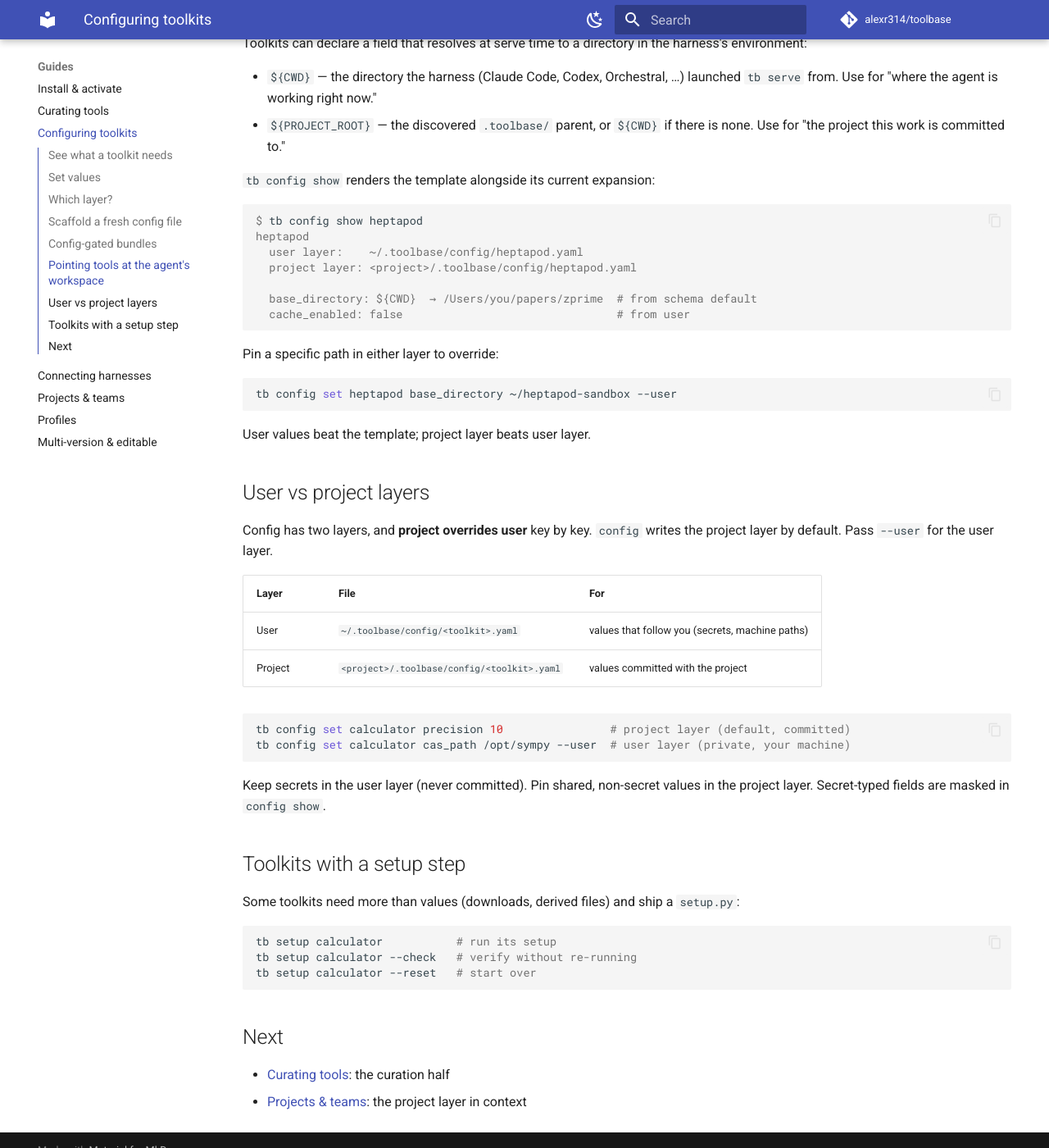
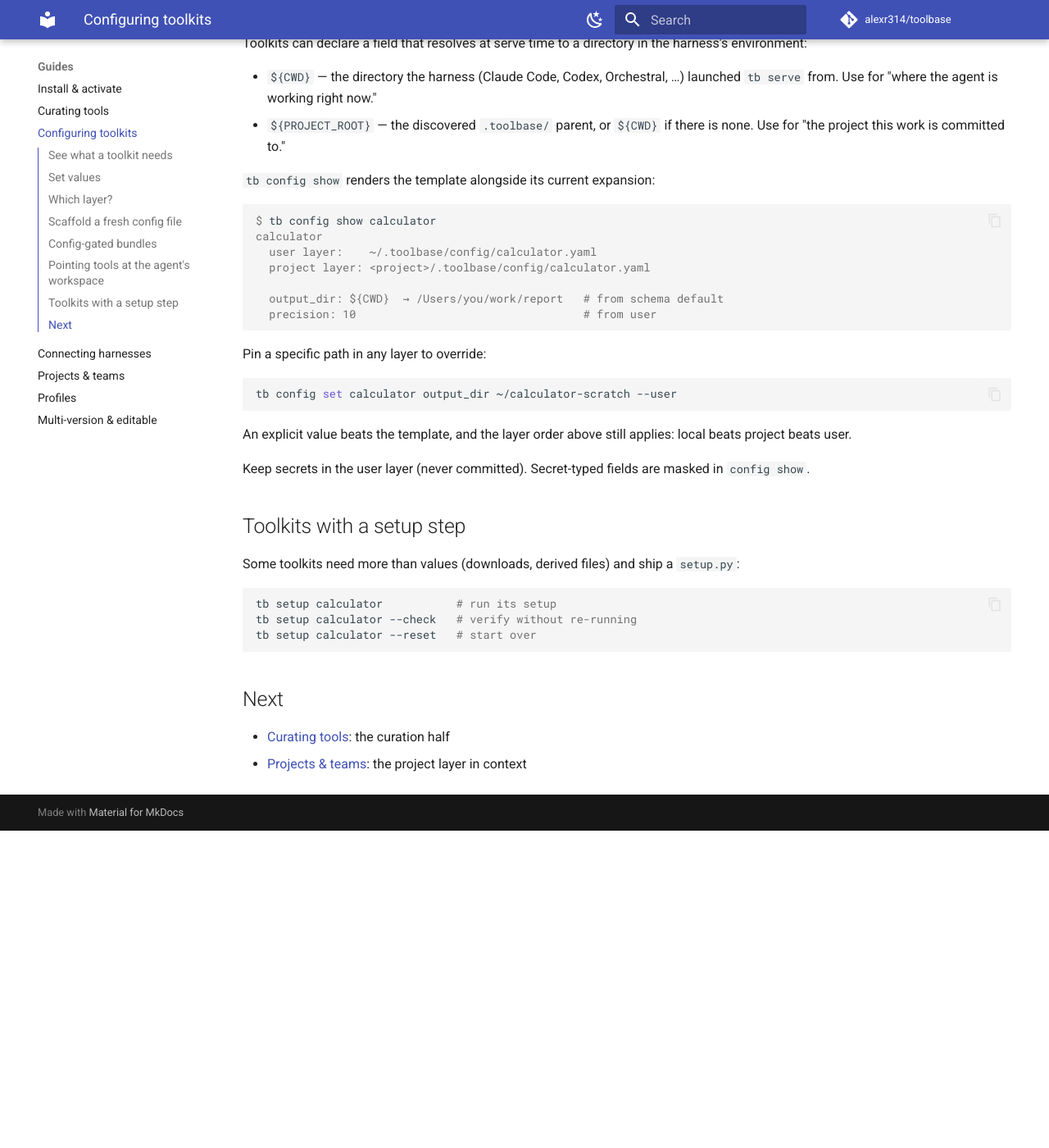
Before and after one commit to alexr314/toolbase, an MkDocs documentation site: the page built from userdocs/guides/configuring-toolkits.md, in a window 1280 px wide and 1400 px high, scrolled down 2034 px. Shown: the whole window at 82% size. Built offline with MkDocs 1.6.1 and Material for MkDocs 9.7.7, drawn with Linux system fonts in a browser that asks for light colours; comment, search, counter and statistics services are not loaded; after the commit the page ends 3047 px from its top, so only the background shows below that.

Commit message:
docs: drop the stale two-layer config section
Adding the local layer left the page describing the config stack twice:
the new "Which layer?" section lists three layers, and a later section
still said "Config has two layers" with a two-row table and the old merge
rule. The stale one was the one explaining precedence.

Removes it and folds its surviving content (secrets belong in the user
layer, secret fields are masked) into the section above. Also swaps the
${CWD} example onto the calculator toolkit the rest of the docs use.

````diff
--- a/userdocs/guides/configuring-toolkits.md
+++ b/userdocs/guides/configuring-toolkits.md
@@ -102,40 +102,26 @@ in the harness's environment:
 `tb config show` renders the template alongside its current expansion:
 
 ```console
-$ tb config show heptapod
-heptapod
-  user layer:    ~/.toolbase/config/heptapod.yaml
-  project layer: <project>/.toolbase/config/heptapod.yaml
+$ tb config show calculator
+calculator
+  user layer:    ~/.toolbase/config/calculator.yaml
+  project layer: <project>/.toolbase/config/calculator.yaml
 
-  base_directory: ${CWD}  → /Users/you/papers/zprime  # from schema default
-  cache_enabled: false                                # from user
+  output_dir: ${CWD}  → /Users/you/work/report   # from schema default
+  precision: 10                                  # from user
 ```
 
-Pin a specific path in either layer to override:
+Pin a specific path in any layer to override:
 
 ```bash
-tb config set heptapod base_directory ~/heptapod-sandbox --user
+tb config set calculator output_dir ~/calculator-scratch --user
 ```
 
-User values beat the template; project layer beats user layer.
+An explicit value beats the template, and the layer order above still
+applies: local beats project beats user.
 
-## User vs project layers
-
-Config has two layers, and **project overrides user** key by key. `config`
-writes the project layer by default. Pass `--user` for the user layer.
-
-| Layer | File | For |
-|---|---|---|
-| User | `~/.toolbase/config/<toolkit>.yaml` | values that follow you (secrets, machine paths) |
-| Project | `<project>/.toolbase/config/<toolkit>.yaml` | values committed with the project |
-
-```bash
-tb config set calculator precision 10                # project layer (default, committed)
-tb config set calculator cas_path /opt/sympy --user  # user layer (private, your machine)
-```
-
-Keep secrets in the user layer (never committed). Pin shared, non-secret
-values in the project layer. Secret-typed fields are masked in `config show`.
+Keep secrets in the user layer (never committed). Secret-typed fields are
+masked in `config show`.
 
 ## Toolkits with a setup step
 
````
